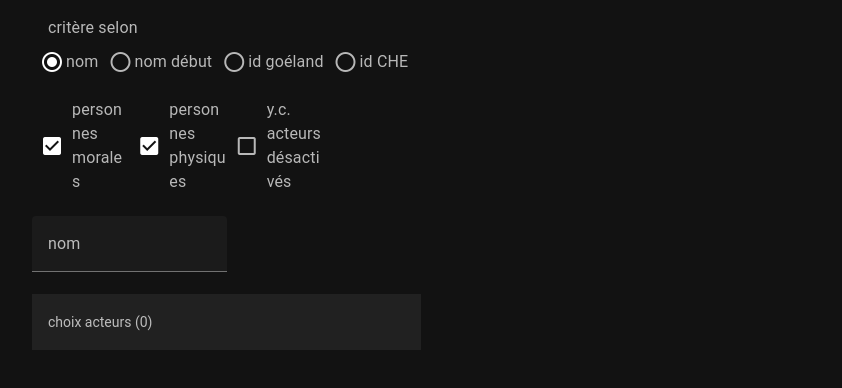
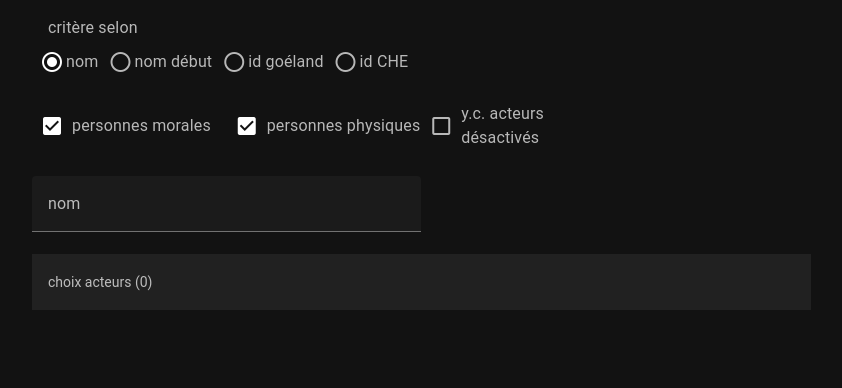
Before and after one commit to cnaegele/acteurchoix, a Vue app: page / in a window 1280 px wide. Shown: the top 388 px of the page, without its empty margins (24-866 px from the left). Built offline with nearby package versions, Linux system fonts and the light colour scheme.

Commit message:
plus de place.test depuis nouveau poste

```diff
--- a/src/components/ActeurChoix.vue
+++ b/src/components/ActeurChoix.vue
@@ -10,7 +10,7 @@
 <template>
   <v-container>
     <v-row no-gutters>
-      <v-col cols="4" md="4">
+      <v-col cols="8" md="8">
         <v-radio-group
           label="critère selon"
           v-model="critereType"
@@ -24,21 +24,21 @@
       </v-col>
     </v-row>
     <v-row no-gutters>
-      <v-col cols="4" md="1">
+      <v-col cols="8" md="2">
         <v-checkbox
           v-model="bActeurMoral"
           label="personnes morales"
           @click="onInputCritere">
         </v-checkbox>
       </v-col>
-      <v-col cols="4" md="1">
+      <v-col cols="8" md="2">
         <v-checkbox
           v-model="bActeurPhysique"
           label="personnes physiques"
           @click="onInputCritere">
         </v-checkbox>
       </v-col>
-      <v-col cols="4" md="1">
+      <v-col cols="8" md="2">
          <v-checkbox
           v-model="bActeurDesactive"
           label="y.c. acteurs désactivés"
@@ -47,7 +47,7 @@
       </v-col>
     </v-row>
     <v-row  no-gutters>
-      <v-col cols="4" md="2">
+      <v-col cols="8" md="4">
         <v-text-field
           clearable
           v-model="txtCritere"
@@ -57,7 +57,7 @@
       </v-col>
     </v-row>
     <v-row v-if="modeChoix=='multiple' && acteursListeChoisi.length > 0" no-gutters>
-      <v-col cols="4" md="4">
+      <v-col cols="8" md="8">
         <v-list max-height="400">
           <v-list-subheader>
             Acteurs choisis ({{ acteursListeChoisi.length }})
@@ -87,12 +87,12 @@
       </v-col>
     </v-row>
     <v-row v-if="modeChoix=='multiple' && acteursListeChoisi.length > 0" no-gutters>
-      <v-col cols="4" md="4">
+      <v-col cols="8" md="8">
         &nbsp;
       </v-col>
     </v-row>
     <v-row no-gutters>
-      <v-col cols="4" md="4">
+      <v-col cols="8" md="8">
         <v-list max-height="400">
           <v-list-subheader>{{ libelleListe }}</v-list-subheader>
           <v-list-item
```
